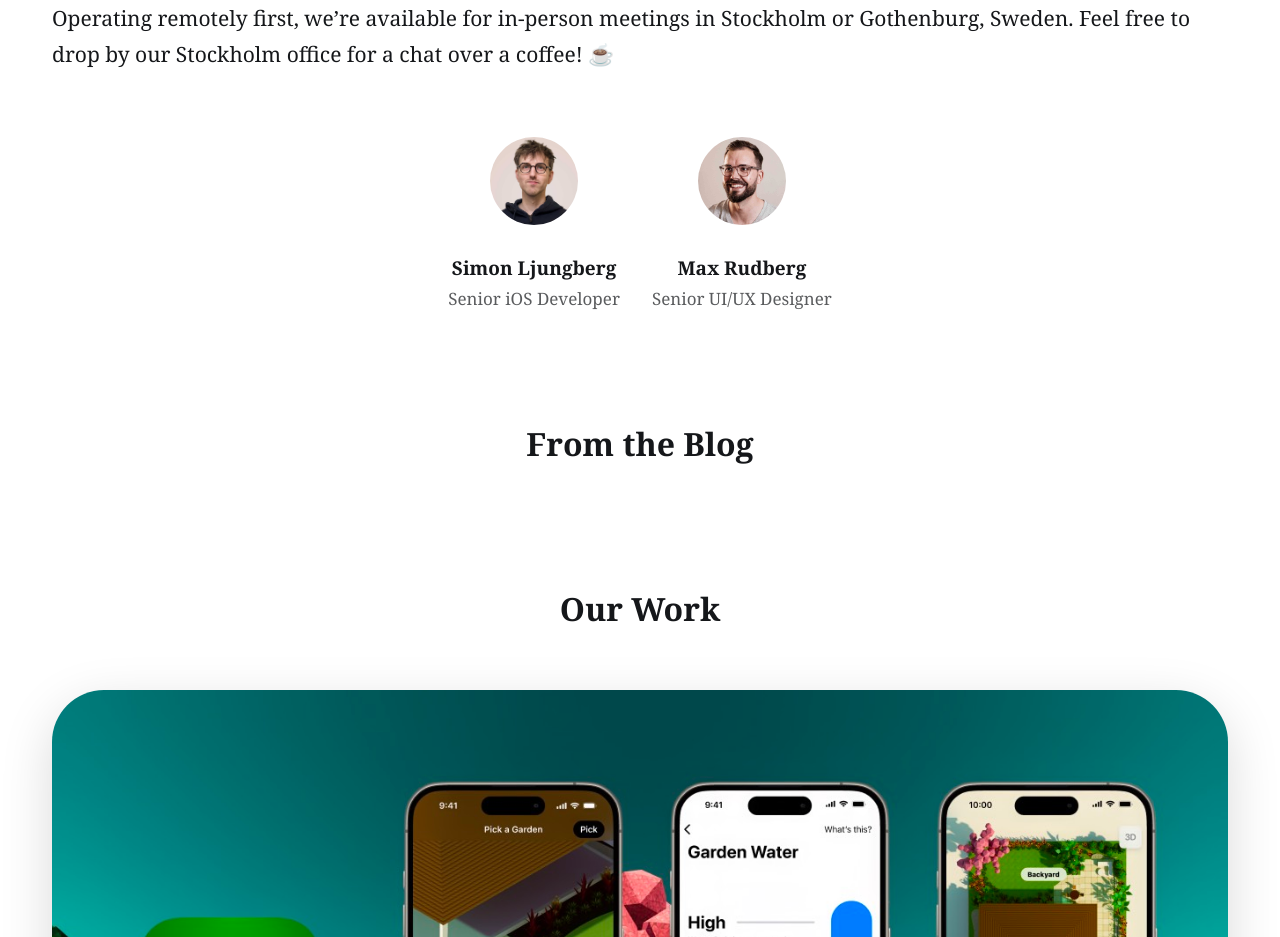
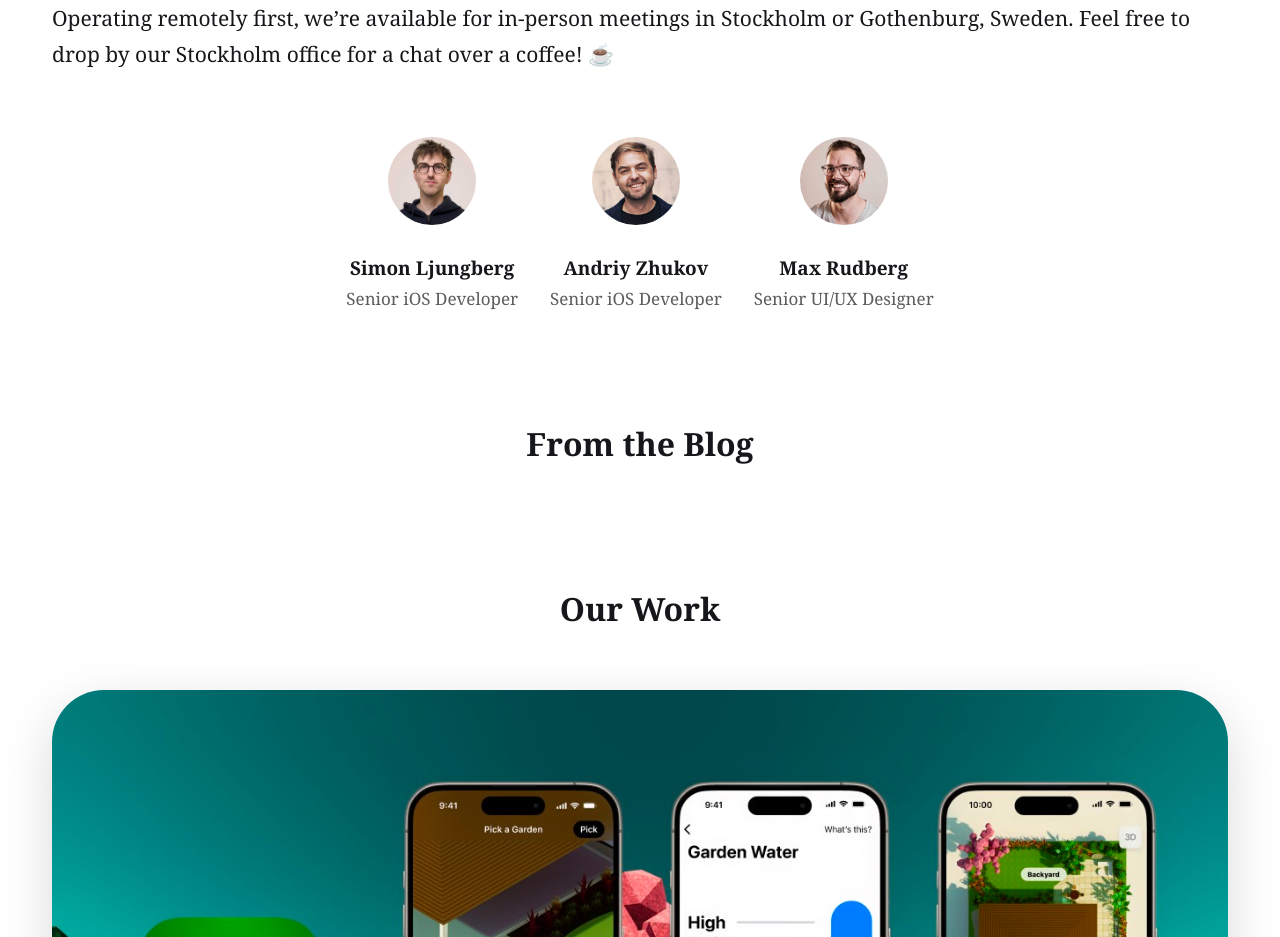
Before and after one commit to Filibaba/applaud-website, a plain HTML site: page index.html in a window 1280 px wide. Shown: the part 1280-2217 px from the top of the page. Drawn offline with Linux system fonts and the light colour scheme; no server answers; a web font is replaced by a local one.

Commit message:
Add Andriy

```diff
--- a/index.html
+++ b/index.html
@@ -51,6 +51,12 @@
       <div class="person">
         <img src="gfx/simon.jpg" class="headshot">
         <div class="name">Simon Ljungberg</div>
+        <div class="title">Senior iOS Developer</div>
+      </div>
+
+      <div class="person">
+        <img src="gfx/andriy.jpg" class="headshot">
+        <div class="name">Andriy Zhukov</div>
         <div class="title">Senior iOS Developer</div>
       </div>
 
```
Also changed, not shown: gfx/andriy.jpg (renamed from gfx/andrey.jpg).
